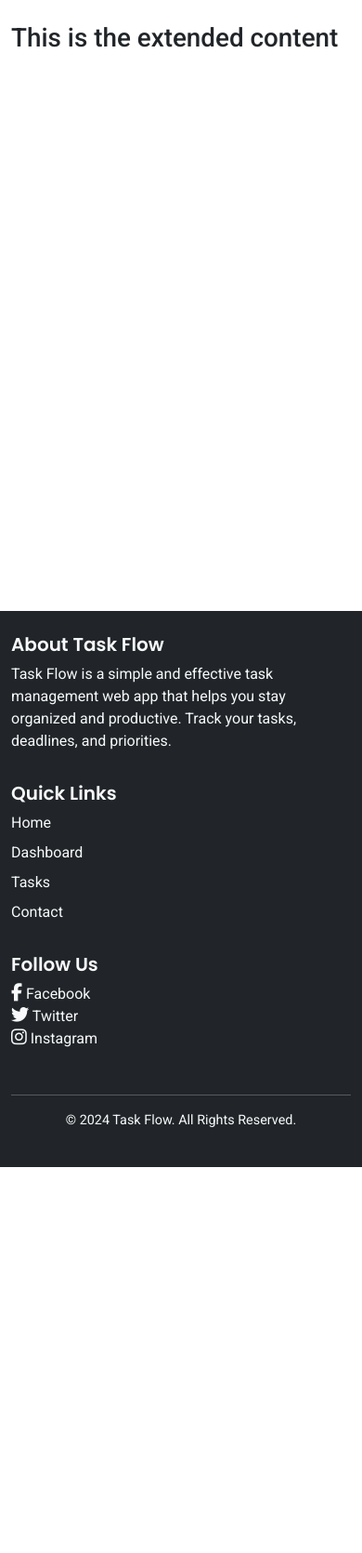
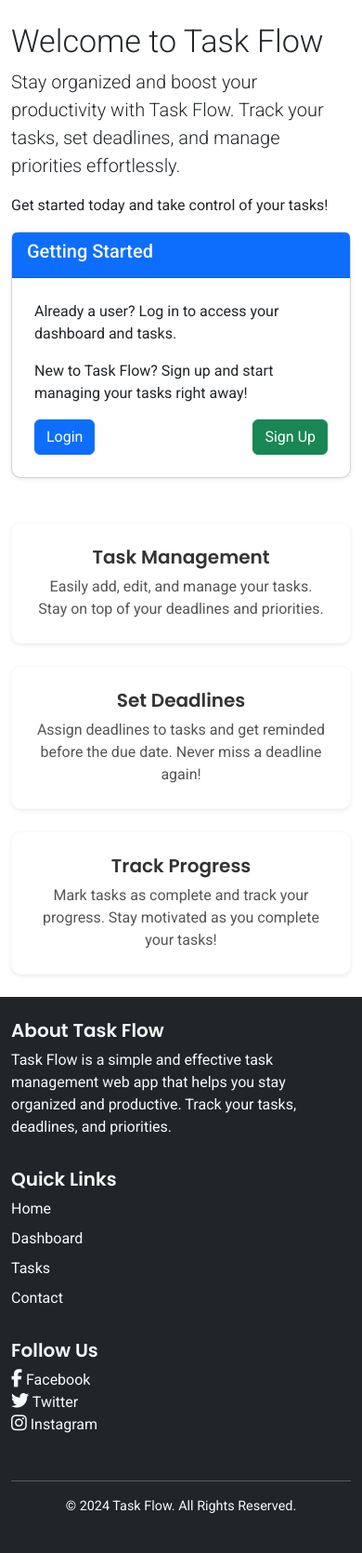
Before and after one commit to MFS4711/Task-FLow, a Django app: page / in a window 390 px wide. Shown: the part 67-1737 px from the top of the page at 93% size. Before the commit the page ends 1322 px from the top, so only its background shows below. Run offline with Django 4.2, Linux system fonts and the light colour scheme; some libraries are stand-ins or nearby versions.

Commit message:
Add content for index.html and add css styling - make responsive

```diff
--- a/static/css/style.css
+++ b/static/css/style.css
@@ -38,6 +38,32 @@ body {
 
 .active {
     font-weight: 600;
+}
+
+/* ---------------- index.html ----------------------------- */
+/* Custom button hover effects */
+.btn-primary:hover, .btn-success:hover {
+    opacity: 0.9;
+    transition: opacity 0.3s ease;
+}
+
+.card {
+    border-radius: 10px;
+}
+
+.card-title {
+    font-family: 'Poppins', sans-serif;
+    font-weight: 600;
+    color: #333;
+}
+
+.card-text {
+    font-family: 'Roboto', sans-serif;
+    color: #555;
+}
+
+.card-body {
+    padding: 1.5rem;
 }
 
 /*----------------- Footer Styling -------------------------*/
--- a/task_dashboard/templates/task_dashboard/index.html
+++ b/task_dashboard/templates/task_dashboard/index.html
@@ -1,9 +1,65 @@
 {% extends "base.html" %}
 
 {% block content %}
+<div class="row">
+    <!-- Welcome Section -->
+    <div class="col-md-6">
+        <h1 class="display-4">Welcome to Task Flow</h1>
+        <p class="lead">Stay organized and boost your productivity with Task Flow. Track your tasks, set deadlines, and
+            manage priorities effortlessly.</p>
+        <p>Get started today and take control of your tasks!</p>
+    </div>
 
-<div>
-    <h1> This is the extended content</h1>
+    <!-- Call to Action -->
+    <div class="col-md-6">
+        <div class="card shadow-sm">
+            <div class="card-header bg-primary text-light">
+                <h5>Getting Started</h5>
+            </div>
+            <div class="card-body">
+                <p>Already a user? Log in to access your dashboard and tasks.</p>
+                <p>New to Task Flow? Sign up and start managing your tasks right away!</p>
+
+                <div class="d-flex justify-content-between">
+                    <a href="{% url 'account_login' %}" class="btn btn-primary">Login</a>
+                    <a href="{% url 'account_signup' %}" class="btn btn-success">Sign Up</a>
+                </div>
+            </div>
+        </div>
+    </div>
+</div>
+
+<!-- Features Section -->
+<div class="row mt-5">
+    <div class="col-md-4 mb-4">
+        <div class="card text-center shadow-sm border-light">
+            <div class="card-body">
+                <h5 class="card-title">Task Management</h5>
+                <p class="card-text">Easily add, edit, and manage your tasks. Stay on top of your deadlines and
+                    priorities.</p>
+            </div>
+        </div>
+    </div>
+
+    <div class="col-md-4 mb-4">
+        <div class="card text-center shadow-sm border-light">
+            <div class="card-body">
+                <h5 class="card-title">Set Deadlines</h5>
+                <p class="card-text">Assign deadlines to tasks and get reminded before the due date. Never miss a
+                    deadline again!</p>
+            </div>
+        </div>
+    </div>
+
+    <div class="col-md-4 mb-4">
+        <div class="card text-center shadow-sm border-light">
+            <div class="card-body">
+                <h5 class="card-title">Track Progress</h5>
+                <p class="card-text">Mark tasks as complete and track your progress. Stay motivated as you complete your
+                    tasks!</p>
+            </div>
+        </div>
+    </div>
 </div>
 
 {% endblock %}
```
